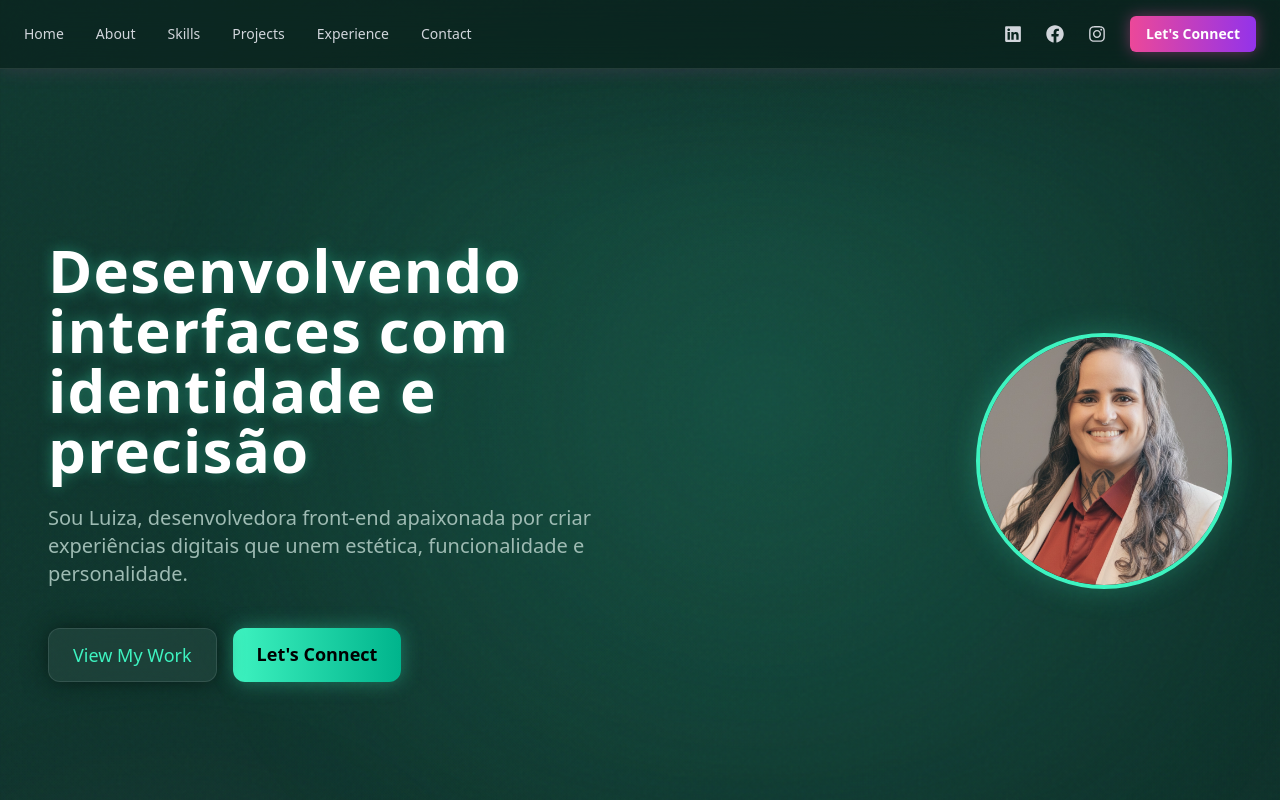
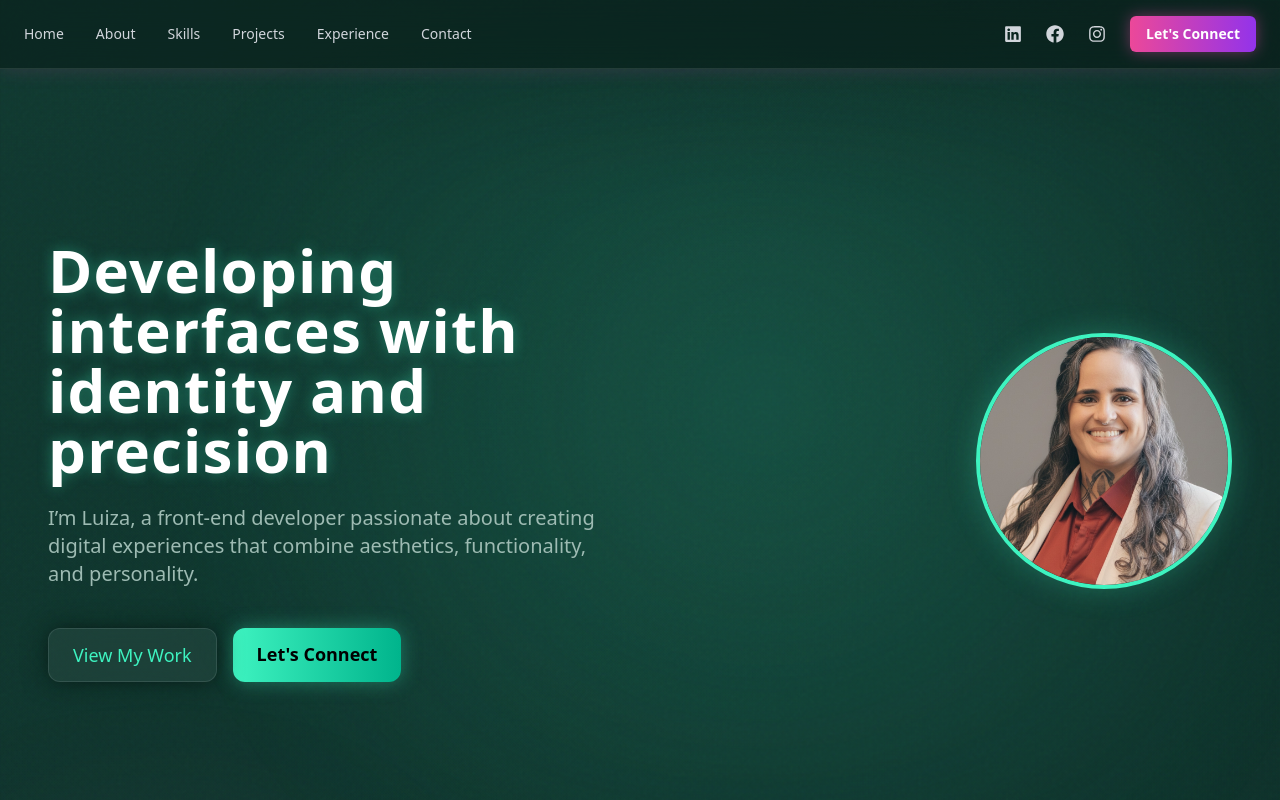
Before and after one commit to andradeg-luiza/personalpage, a React (Vite) app: page / in a window 1280 px wide. Shown: the top 800 px of the page. Built offline with nearby package versions, Linux system fonts and the light colour scheme.

Commit message:
fix: language

```diff
--- a/src/sections/hero/hero.tsx
+++ b/src/sections/hero/hero.tsx
@@ -18,12 +18,11 @@ export default function Hero() {
       {/* Texto */}
       <div className="text-center md:text-left">
         <h1 className="text-5xl md:text-6xl font-bold leading-tight neon-heading">
-          Desenvolvendo interfaces com identidade e precisão
+          Developing interfaces with identity and precision
         </h1>
 
         <p className="mt-6 text-lg md:text-xl text-[var(--text-muted)]">
-          Sou Luiza, desenvolvedora front-end apaixonada por criar experiências digitais
-          que unem estética, funcionalidade e personalidade.
+          I’m Luiza, a front-end developer passionate about creating digital experiences that combine aesthetics, functionality, and personality.
         </p>
 
         <div className="mt-10 flex flex-col sm:flex-row gap-4 justify-center md:justify-start">
```
